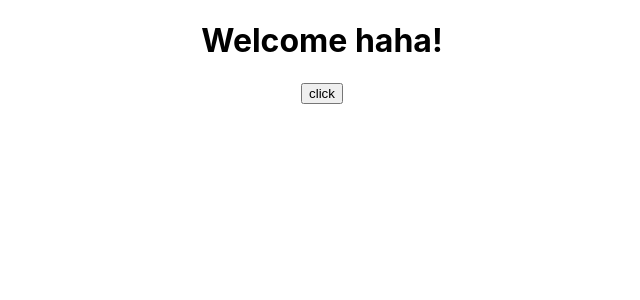
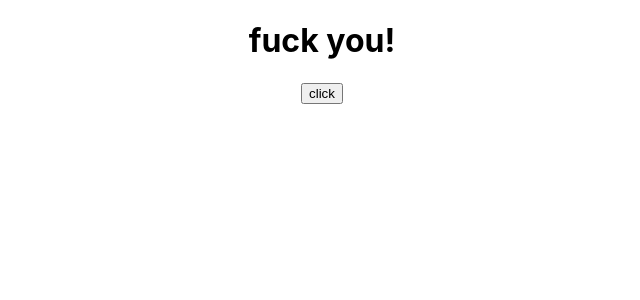
Before and after one commit to zigzagdev/React.training, a React (Create React App) app: page / in a window 1280 px wide. Shown: the top 300 px of the page, without its empty margins (318-958 px from the left). Built offline with nearby package versions, Linux system fonts and the light colour scheme.

Commit message:
state_function_comment.add

```diff
--- a/src/components/Message.js
+++ b/src/components/Message.js
@@ -5,7 +5,7 @@ class Message extends Component {
     constructor() {
         super()
         this.state= {
-            message: 'Welcome haha!'
+            message: 'fuck you!'
         }
     }
 
@@ -18,7 +18,7 @@ class Message extends Component {
     render() {
       return(
           <div>
-              <h1>{ this.state.message}</h1>
+              <h1>{this.state.message}</h1>
               <button onClick={ ()=> this.changeMessage()}> click </button>
           </div>
       )
@@ -26,3 +26,7 @@ class Message extends Component {
 }
 
 export default Message;
+
+//
+// this.stateにて初期値を代入する。→その後this.setStateを利用し,そのmessageを更新するようになっている。
+// ただ、state自体の値はボタンを押すことで変わっている為,再度ボタンを押しても最初の値である(this.state)の状態には戻らない。
```
Also changed, not shown: 1 other file (tests, documents, lock files or other folders).
